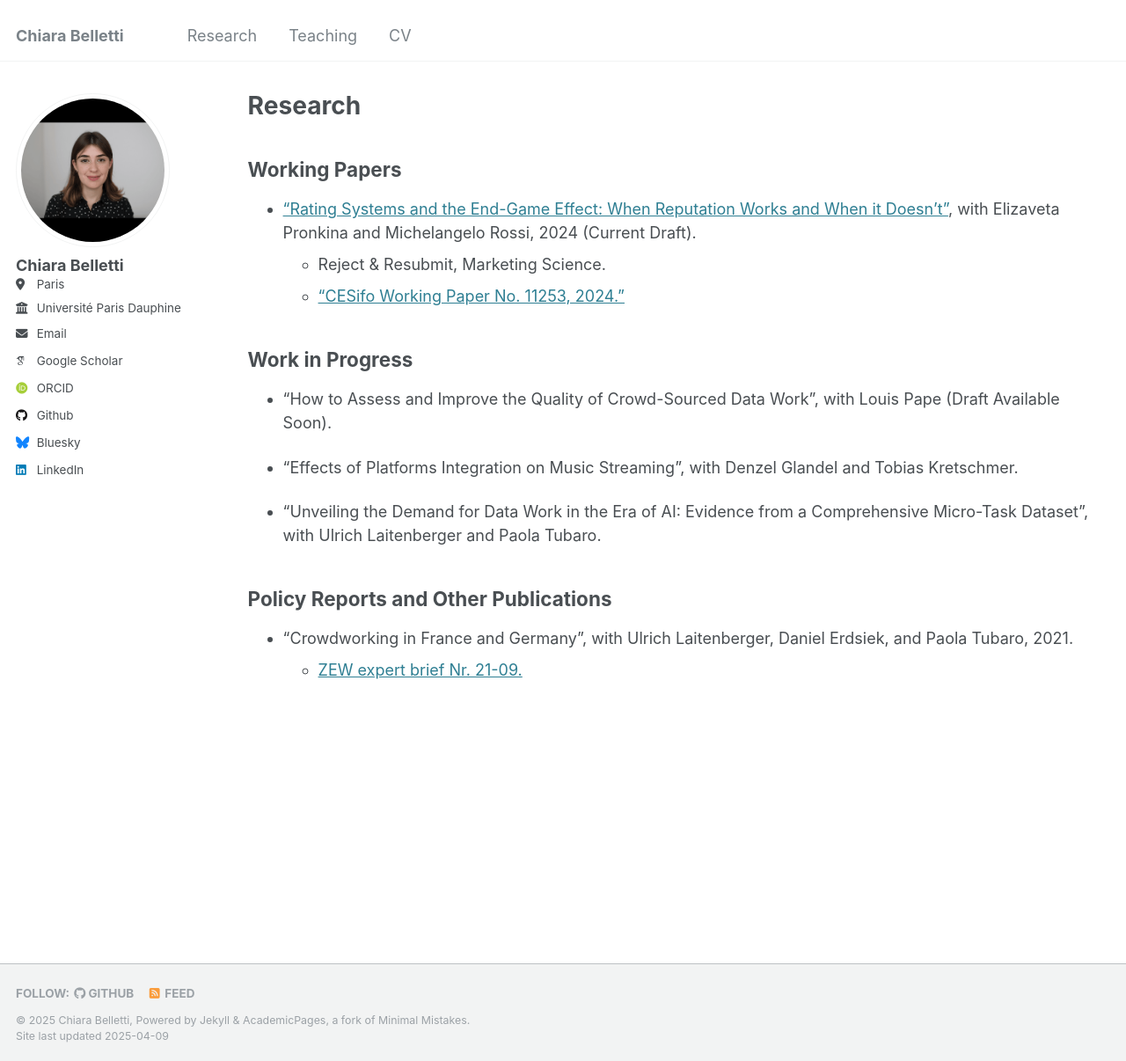
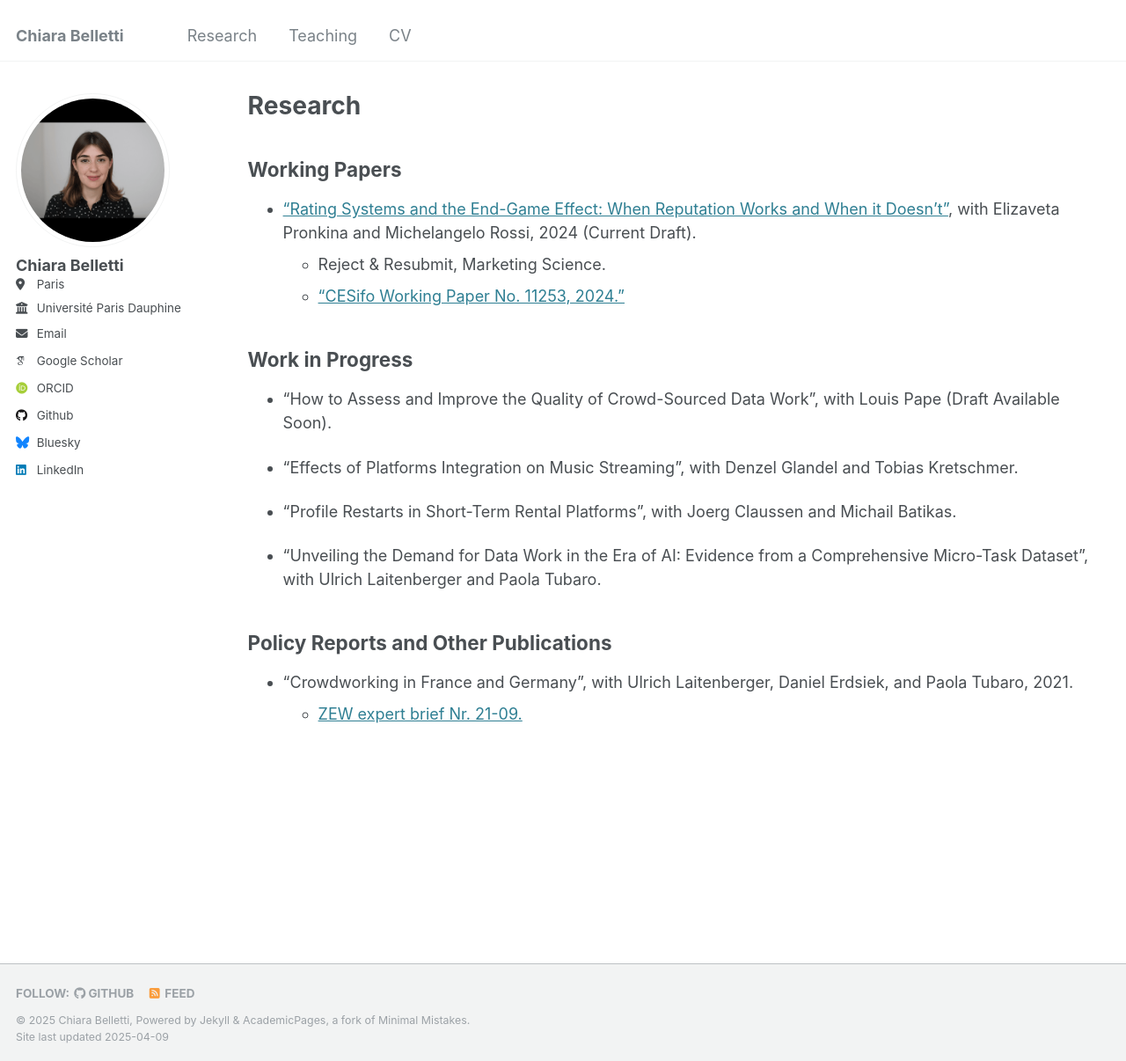
Before and after one commit to ChiaraBelletti/ChiaraBelletti.github.io, a Jekyll site: the page built from _pages/research.md, in a window 1280 px wide and 1206 px high. Shown: the whole window at 88% size. Built offline with Jekyll 4.4.1, drawn with Linux system fonts in a browser that asks for light colours; some web fonts are replaced.

Commit message:
Update research.md

```diff
--- a/_pages/research.md
+++ b/_pages/research.md
@@ -24,6 +24,8 @@ Work in Progress
 
 * "Effects of Platforms Integration on Music Streaming", with Denzel Glandel and Tobias Kretschmer.
 
+* "Profile Restarts in Short-Term Rental Platforms", with Joerg Claussen and Michail Batikas.
+
 * "Unveiling the Demand for Data Work in the Era of AI: Evidence from a Comprehensive Micro-Task Dataset", with Ulrich Laitenberger and Paola Tubaro.
 
 Policy Reports and Other Publications
```
